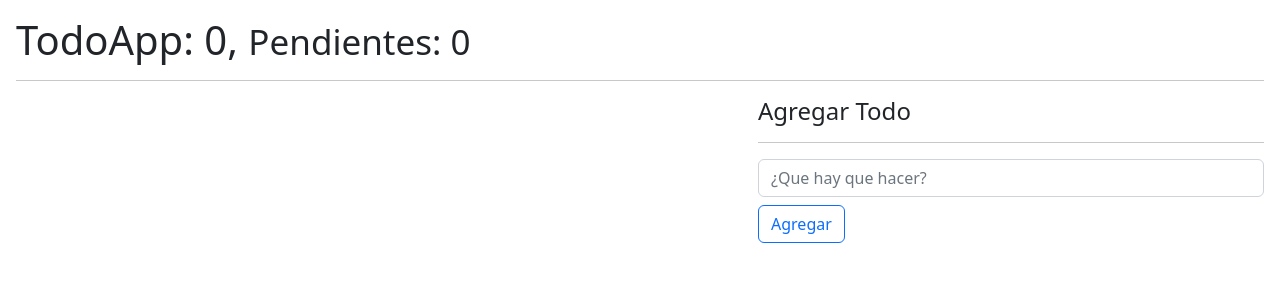
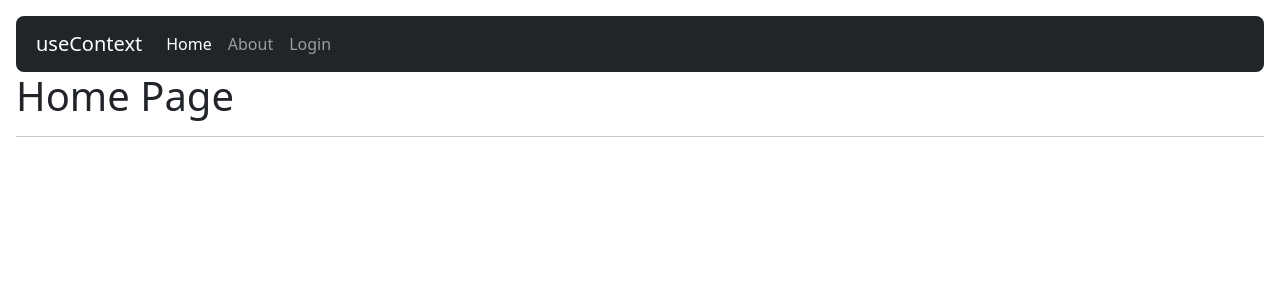
Before and after one commit to sebadio/React-Course, a React (Vite) app in the folder 05-hook-app/: page / in a window 1280 px wide. Shown: the top 300 px of the page. Built offline with nearby package versions, Linux system fonts and the light colour scheme.

Commit message:
first half of useContext hook

```diff
--- a/05-hook-app/package.json
+++ b/05-hook-app/package.json
@@ -9,7 +9,8 @@
   },
   "dependencies": {
     "react": "^18.0.0",
-    "react-dom": "^18.0.0"
+    "react-dom": "^18.0.0",
+    "react-router-dom": "^6.3.0"
   },
   "devDependencies": {
     "@types/react": "^18.0.0",
--- /dev/null
+++ b/05-hook-app/src/09-useContext/AboutPage.jsx
@@ -0,0 +1,10 @@
+import React from "react";
+
+export const AboutPage = () => {
+  return (
+    <>
+      <h1>About</h1>
+      <hr />
+    </>
+  );
+};
--- /dev/null
+++ b/05-hook-app/src/09-useContext/HomePage.jsx
@@ -0,0 +1,10 @@
+import React from "react";
+
+export const HomePage = () => {
+  return (
+    <>
+      <h1>Home Page</h1>
+      <hr />
+    </>
+  );
+};
--- /dev/null
+++ b/05-hook-app/src/09-useContext/LoginPage.jsx
@@ -0,0 +1,10 @@
+import React from "react";
+
+export const LoginPage = () => {
+  return (
+    <>
+      <h1>Login Page</h1>
+      <hr />
+    </>
+  );
+};
--- /dev/null
+++ b/05-hook-app/src/09-useContext/MainApp.jsx
@@ -0,0 +1,22 @@
+import React from "react";
+import { Link, Navigate, Route, Routes } from "react-router-dom";
+import { AboutPage } from "./AboutPage";
+import { HomePage } from "./HomePage";
+import { LoginPage } from "./LoginPage";
+import { NavBar } from "./components/NavBar";
+
+export const MainApp = () => {
+  return (
+    <>
+      <NavBar />
+
+      <Routes>
+        <Route path="/" element={<HomePage />} />
+        <Route path="/about" element={<AboutPage />} />
+        <Route path="/login" element={<LoginPage />} />
+
+        <Route path="/*" element={<Navigate to="/" />} />
+      </Routes>
+    </>
+  );
+};
--- /dev/null
+++ b/05-hook-app/src/09-useContext/components/NavBar.jsx
@@ -0,0 +1,42 @@
+import React from "react";
+import { Link, NavLink } from "react-router-dom";
+
+export const NavBar = () => {
+  return (
+    <nav className="navbar navbar-dark navbar-expand-lg bg-dark rounded-3 p-2">
+      <div className="container-fluid">
+        <Link className="navbar-brand" to="/">
+          useContext
+        </Link>
+        <div className="collapse navbar-collapse" id="navbarNav">
+          <ul className="navbar-nav">
+            <NavLink
+              to="/"
+              className={({ isActive }) =>
+                `nav-link ${isActive ? "active" : ""}`
+              }
+            >
+              Home
+            </NavLink>
+            <NavLink
+              to="/about"
+              className={({ isActive }) =>
+                `nav-link ${isActive ? "active" : ""}`
+              }
+            >
+              About
+            </NavLink>
+            <NavLink
+              to="/login"
+              className={({ isActive }) =>
+                `nav-link ${isActive ? "active" : ""}`
+              }
+            >
+              Login
+            </NavLink>
+          </ul>
+        </div>
+      </div>
+    </nav>
+  );
+};
--- a/05-hook-app/src/main.jsx
+++ b/05-hook-app/src/main.jsx
@@ -1,7 +1,7 @@
 import React from "react";
 import ReactDOM from "react-dom/client";
 // import { CallbackHook } from "./06-memos/CallbackHook";
-import { Padre } from "./07-tarea-memo/Padre";
+// import { Padre } from "./07-tarea-memo/Padre";
 // import { MemoHook } from "./06-memos/MemoHook";
 // import { Memorize } from "./06-memos/Memorize";
 import "./index.css";
@@ -14,7 +14,13 @@
 // import { HooksAPP } from "./HooksAPP";
 // import { Layout } from "./05-useLayoutEffect/Layout";
 
-import "./08-useReducer/intro-reducer";
-import { ToDoApp } from "./08-useReducer/ToDoApp";
+// import "./08-useReducer/intro-reducer";
+// import { ToDoApp } from "./08-useReducer/ToDoApp";
+import { MainApp } from "./09-useContext/MainApp";
+import { BrowserRouter } from "react-router-dom";
 
-ReactDOM.createRoot(document.getElementById("root")).render(<ToDoApp />);
+ReactDOM.createRoot(document.getElementById("root")).render(
+  <BrowserRouter>
+    <MainApp />
+  </BrowserRouter>
+);
```
Also changed, not shown: 1 other file (tests, documents, lock files or other folders).
